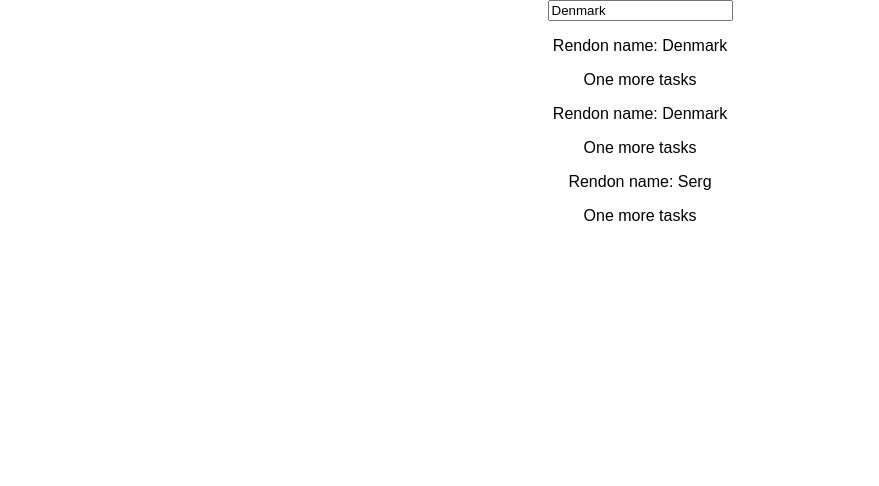
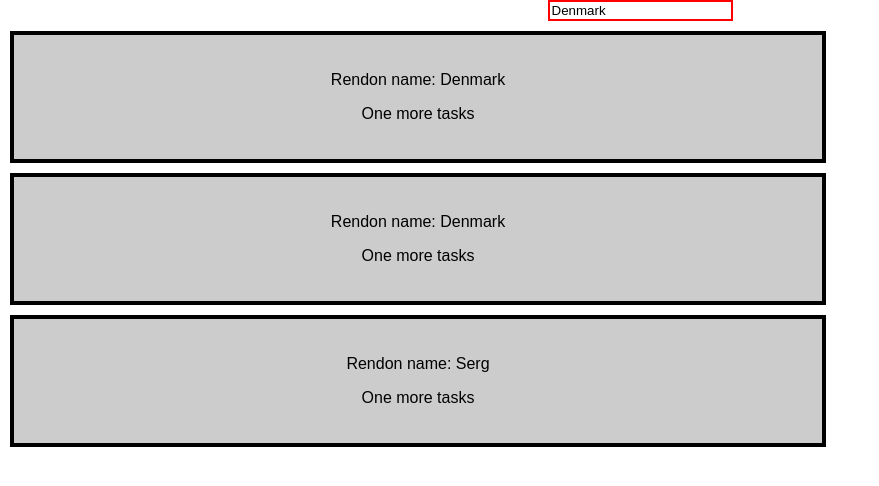
Before and after one commit to VKuzmich/my-app, a React (Create React App) app: page / in a window 1280 px wide. Shown: the top 486 px of the page, without its empty margins (0-879 px from the left). Built offline with nearby package versions, Linux system fonts and the light colour scheme.

Commit message:
add styling to project

```diff
--- a/src/UserInput/UserInput.js
+++ b/src/UserInput/UserInput.js
@@ -1,7 +1,13 @@
 import  React from 'react';
 
 const userInput = (props) => {
+
+    const inputStyle = {
+        border: '2px solid red'
+    }
+
     return <input type='text'
+                  style={inputStyle}
                   onChange={props.changed}
                   value={props.currentName}  />
 
--- /dev/null
+++ b/src/UserOutput/UserOutput.css
@@ -0,0 +1,8 @@
+.UserOutput {
+    width: 60%;
+    padding: 20px;
+    margin: 10px;
+    border: 4px solid black;
+    background-color: #ccc;
+    text-align: center;
+}
--- a/src/UserOutput/UserOutput.js
+++ b/src/UserOutput/UserOutput.js
@@ -1,8 +1,9 @@
 import  React from 'react';
+import './UserOutput.css';
 
 const userOutput = (props) => {
     return (
-        <div>
+        <div className="UserOutput">
             <p> Rendon name: {props.userName}</p>
             <p>One more tasks</p>
         </div>
```
